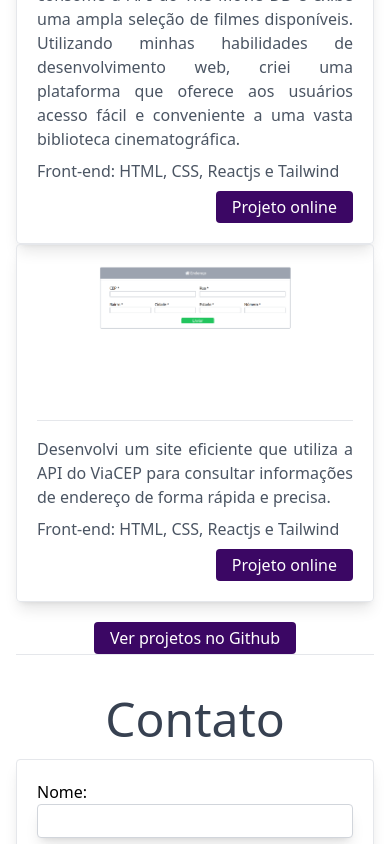
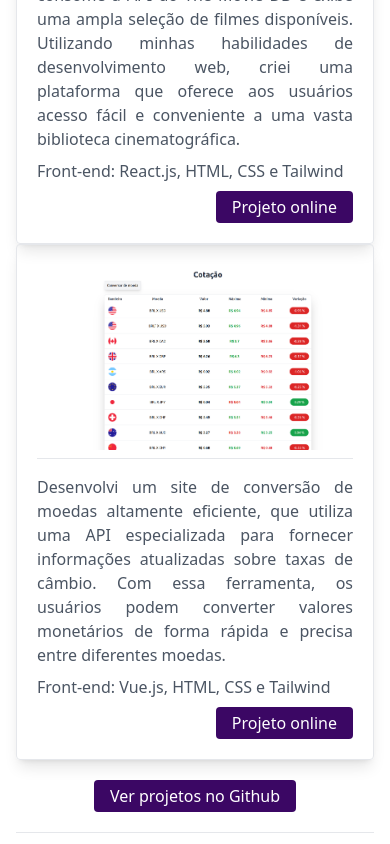
Before and after one commit to Leveditor/portfolioLeandro, a Vue app: page / in a window 390 px wide. Shown: the part 3675-4519 px from the top of the page. Built offline with nearby package versions, Linux system fonts and the light colour scheme.

Commit message:
fix: responsive

```diff
--- a/src/components/Menu.vue
+++ b/src/components/Menu.vue
@@ -50,8 +50,8 @@
 </template>
 
 <script>
-import { Disclosure, DisclosureButton, DisclosurePanel, Menu, MenuButton, MenuItem, MenuItems } from '@headlessui/vue'
-import { Bars3Icon, XMarkIcon } from '@heroicons/vue/24/outline'
+import { Disclosure, DisclosureButton, DisclosurePanel, Menu, MenuButton, MenuItem, MenuItems } from '@headlessui/vue';
+import { Bars3Icon, XMarkIcon } from '@heroicons/vue/24/outline';
 
 export default {
     name: 'MenuName',
--- a/src/components/Projects.vue
+++ b/src/components/Projects.vue
@@ -14,7 +14,7 @@
                 </div>
             </div>
         </div>
-        <div class="flex justify-center mt-5">
+        <div class="flex justify-center mt-5 mb-5 md:mb-5">
             <a href="https://github.com/Leveditor?tab=repositories" target="_blank" class="bg-purple-950 hover:bg-purple-900 text-white p-1 rounded px-4">Ver projetos no Github</a>
         </div>
         <div class="border-b md:mt-12 mb-4 w-full"></div>
@@ -24,7 +24,7 @@
 import bradescoImagem from '@/assets/bradesco.png';
 import porto from '@/assets/porto.png';
 import movie from '@/assets/movie.png';
-import cep from '@/assets/cep.png';
+import convert from '@/assets/convert.png';
 
 export default {
     name: 'ProjectName',
@@ -35,7 +35,7 @@ export default {
                     id: 0,
                     imagem: bradescoImagem,
                     description: 'Sistema de reservas de hotéis exclusivo para funcionários do Bradesco. Como desenvolvedor responsável pelo Front-end, criei esta aplicação que oferece aos funcionários do banco uma plataforma intuitiva e conveniente para realizar suas reservas de hospedagem.',
-                    FrontEnd: 'Front-end: HTML, CSS, Vue.js e Tailwind',
+                    FrontEnd: 'Front-end: Vue.js, HTML, CSS e Tailwind',
                     BackEnd: 'Back-end: PHP, Laravel',
                     link: 'http://bradesco.incentivehoteis.com.br/'
                 },
@@ -43,7 +43,7 @@ export default {
                     id: 1,
                     imagem: porto,
                     description: 'Sistema de reservas de hotéis exclusivo para funcionários da Porto Seguro. Como desenvolvedor responsável pelo Front-end, criei esta aplicação que oferece aos funcionários da Porto Seguro uma plataforma intuitiva e conveniente para realizar suas reservas de hospedagem.',
-                    FrontEnd: 'Front-end: HTML, CSS, Vue.js e Tailwind',
+                    FrontEnd: 'Front-end: Vue.js, HTML, CSS e Tailwind',
                     BackEnd: 'Back-end: PHP, Laravel',
                     link: 'http://portoseguro.incentivehoteis.com.br/'
                 },
@@ -51,15 +51,15 @@ export default {
                     id: 2,
                     imagem: movie,
                     description: 'Desenvolvi um site inovador que consome a API do The Movie DB e exibe uma ampla seleção de filmes disponíveis. Utilizando minhas habilidades de desenvolvimento web, criei uma plataforma que oferece aos usuários acesso fácil e conveniente a uma vasta biblioteca cinematográfica.',
-                    FrontEnd: 'Front-end: HTML, CSS, Reactjs e Tailwind',
+                    FrontEnd: 'Front-end: React.js, HTML, CSS e Tailwind',
                     link: 'https://moviesprojectreact.netlify.app/'
                 },
                 {
                     id: 3,
-                    imagem: cep,
-                    description: 'Desenvolvi um site eficiente que utiliza a API do ViaCEP para consultar informações de endereço de forma rápida e precisa.',
-                    FrontEnd: 'Front-end: HTML, CSS, Reactjs e Tailwind',
-                    link: 'https://react-zip-code.netlify.app/'
+                    imagem: convert,
+                    description: 'Desenvolvi um site de conversão de moedas altamente eficiente, que utiliza uma API especializada para fornecer informações atualizadas sobre taxas de câmbio. Com essa ferramenta, os usuários podem converter valores monetários de forma rápida e precisa entre diferentes moedas.',
+                    FrontEnd: 'Front-end: Vue.js, HTML, CSS e Tailwind',
+                    link: 'https://currencyconvertervue.netlify.app/'
                 },
             ]
         }
```
Also changed, not shown: src/assets/cep.png (deleted), src/assets/convert.png (added).
